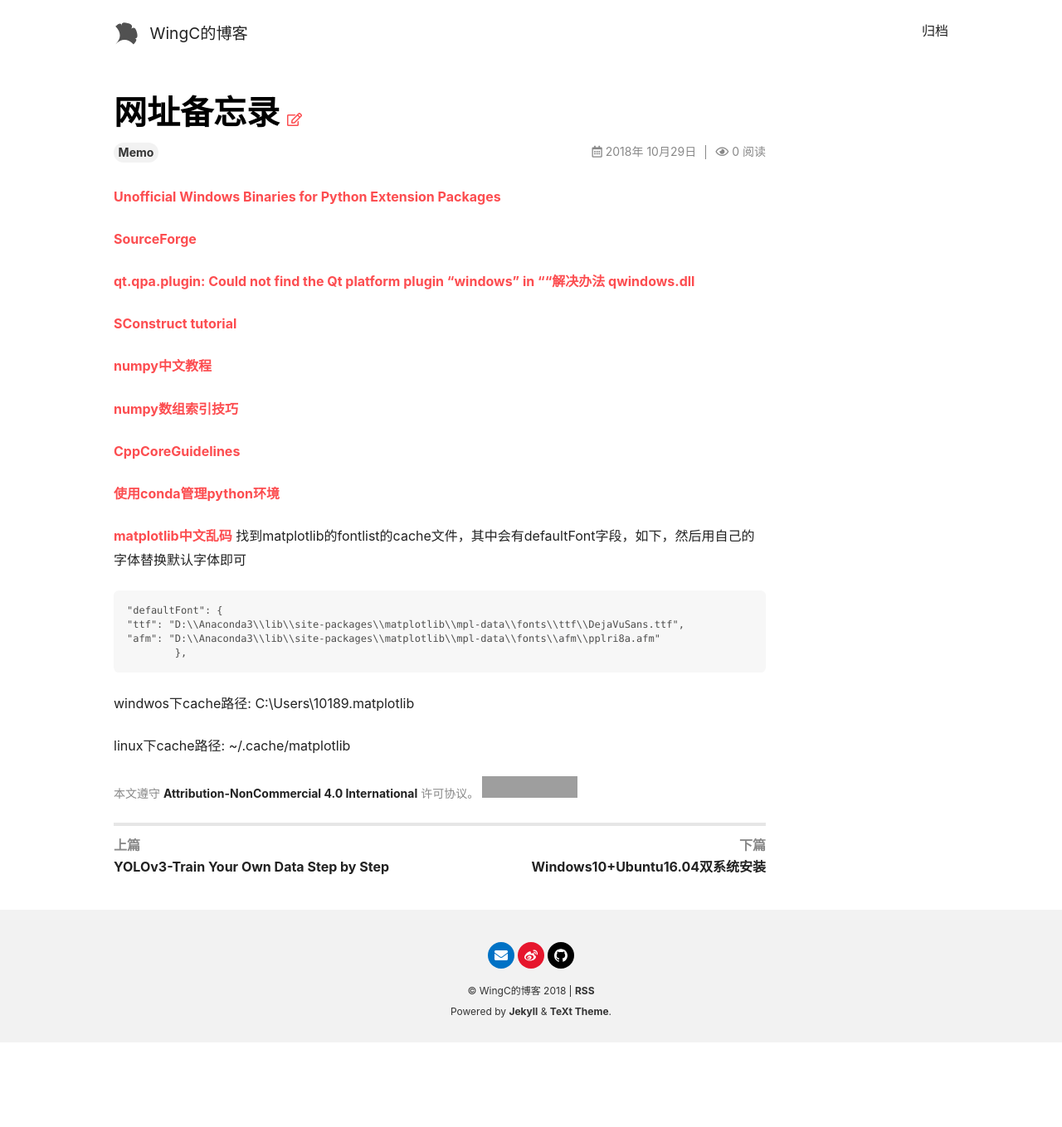
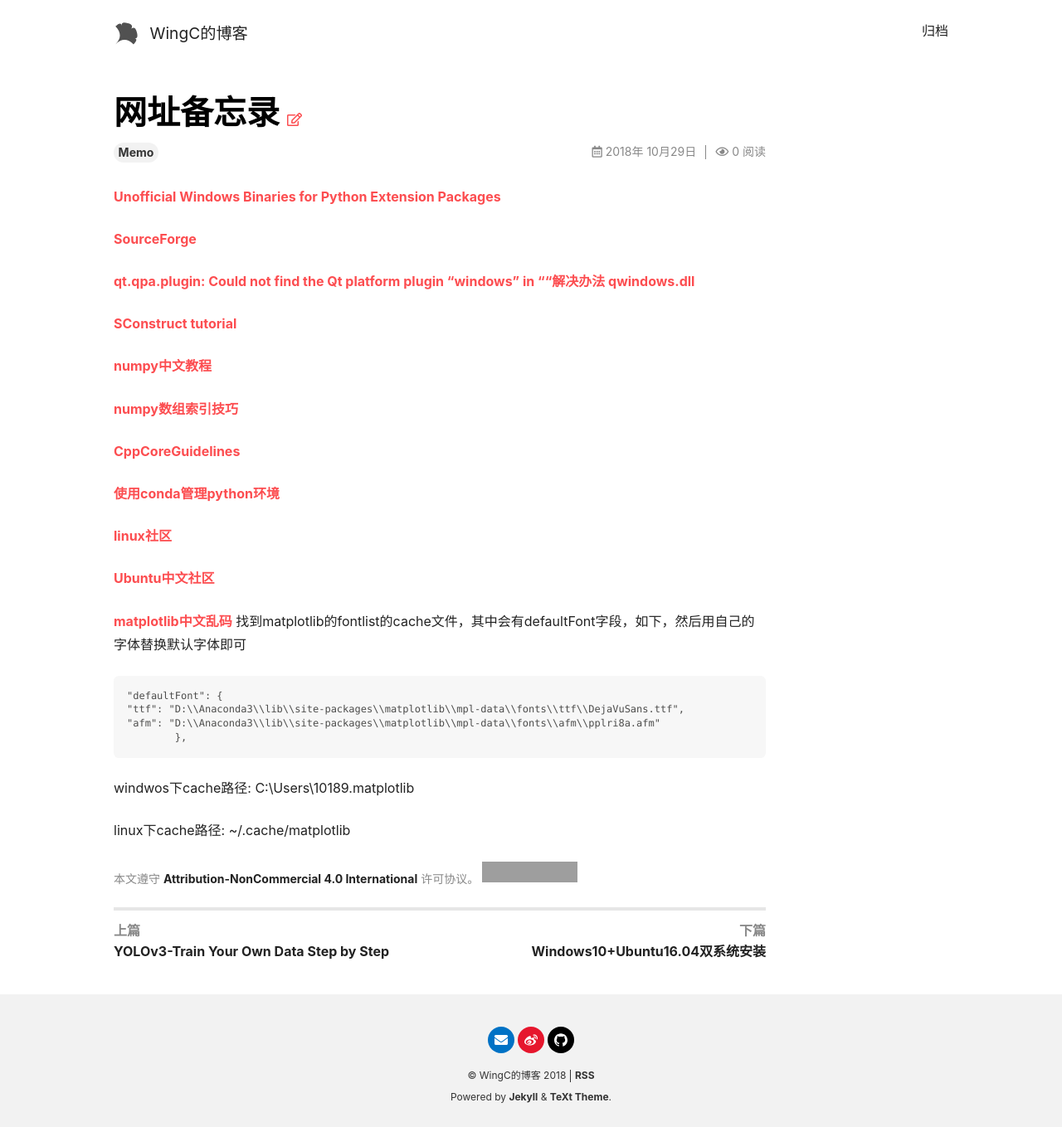
Before and after one commit to WingsGo/WingsGo.github.io, a Jekyll site: the page built from _posts/2018-10-29-memo.md, in a window 1280 px wide. Shown: the whole page at 83% size. Built offline with Jekyll 4.4.1, drawn with Linux system fonts in a browser that asks for light colours; nearby versions of some CDN libraries; comment, search, counter and statistics services are not loaded; before the commit the page ends 1257 px from its top, so only the background shows below that; grey boxes are pictures that could not be loaded.

Commit message:
add linux website

```diff
--- a/_posts/2018-10-29-memo.md
+++ b/_posts/2018-10-29-memo.md
@@ -22,6 +22,10 @@ tags:
 
 [使用conda管理python环境](http://www.mamicode.com/info-detail-1953318.html)
 
+[linux社区](http://linux.ubuntu.org.cn/)
+
+[Ubuntu中文社区](http://forum.ubuntu.org.cn/index.php)
+
 [matplotlib中文乱码](https://www.zhihu.com/question/25404709/answer/309784195)
 找到matplotlib的fontlist的cache文件，其中会有defaultFont字段，如下，然后用自己的字体替换默认字体即可
 
```
